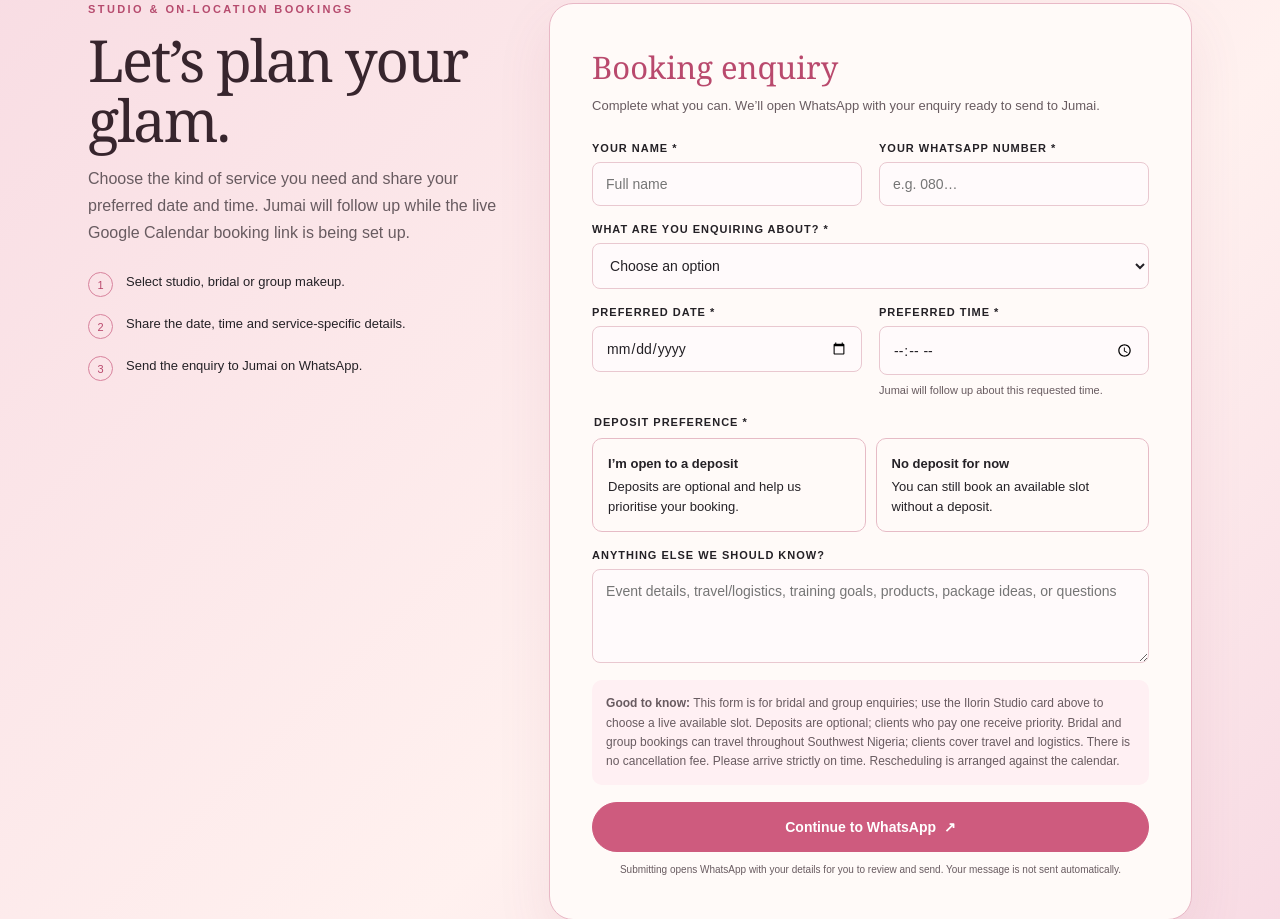
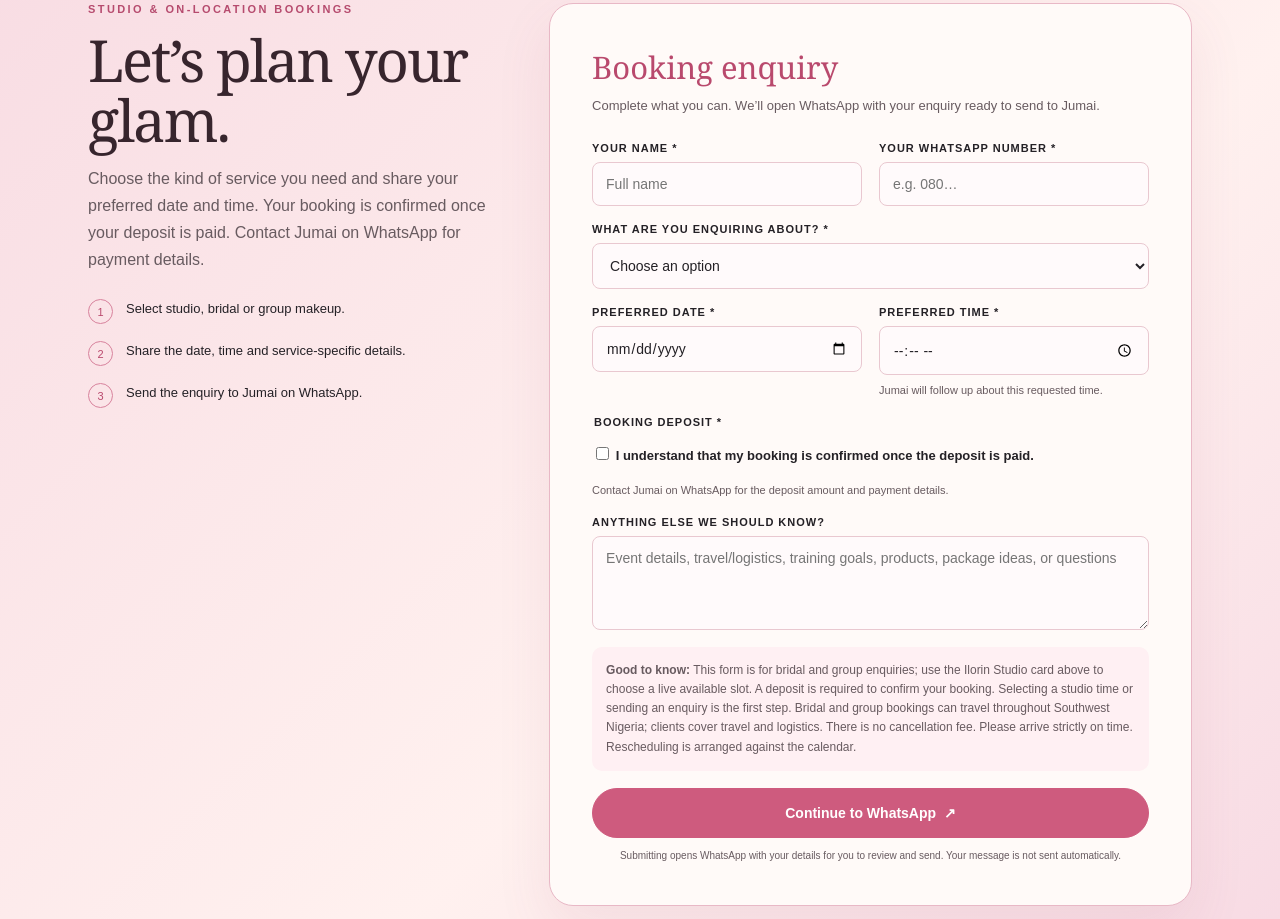
Before and after one commit to beautybyjumai/beautybyjumai.github.io, a plain HTML site: page index.html in a window 1280 px wide. Shown: the part 2511-3430 px from the top of the page. Drawn offline with Linux system fonts and the light colour scheme.

Commit message:
Require a deposit to confirm bookings

```diff
--- a/index.html
+++ b/index.html
@@ -52,7 +52,7 @@
     <section class="section" id="services">
       <div class="section-head"><div class="eyebrow">The occasion, your way</div><h2 class="serif">Makeup for the moments that matter.</h2><p>Tell us what you’re celebrating and we’ll confirm the best service, timing and quote for your event.</p></div>
       <div class="service-grid">
-        <article class="service"><small>01 · Studio · MFM, Tanke</small><h3>Walk-in studio</h3><p>Visit Jumai’s Ilorin studio for an available makeup service.</p><p><strong>Studio session: ₦30,000</strong></p><p><strong>Address:</strong> MFM, Tanke, Ilorin, Kwara State · Postcode KW-07-A27-KG-07</p><a class="button light" href="https://calendar.app.google/MheejNmqJobHLPL36" target="_blank" rel="noopener noreferrer">Choose a studio slot ↗</a><a class="button dark" href="https://www.google.com/maps/search/?api=1&query=8.4699986%2C4.6207949" target="_blank" rel="noopener noreferrer">Get directions ↗</a></article>
+        <article class="service"><small>01 · Studio · MFM, Tanke</small><h3>Walk-in studio</h3><p>Visit Jumai’s Ilorin studio for an available makeup service.</p><p><strong>Studio session: ₦30,000</strong></p><p><strong>Address:</strong> MFM, Tanke, Ilorin, Kwara State · Postcode KW-07-A27-KG-07</p><a class="button light" href="https://calendar.app.google/MheejNmqJobHLPL36" target="_blank" rel="noopener noreferrer">Choose a studio slot ↗</a><p>A deposit is required to confirm your studio booking. <a href="https://wa.me/2347068648985">Ask Jumai for payment details.</a></p><a class="button dark" href="https://www.google.com/maps/search/?api=1&query=8.4699986%2C4.6207949" target="_blank" rel="noopener noreferrer">Get directions ↗</a></article>
         <article class="service"><small>02 · Wedding</small><h3>Bridal glam</h3><p>For your wedding day, traditional ceremony or another bridal moment. Share your event date and venue for travel planning.</p></article>
         <article class="service inquiry"><small>03 · Together</small><h3>Group makeup</h3><p>Getting ready with your bridal party, family or a larger group? Tell us how many people need makeup and where the event is.</p></article>
         <article class="service"><small>04 · Celebrations</small><h3>Glam & occasion looks</h3><p>From soft glam to full glam, for events and celebrations.</p><a class="button light" href="#book">Enquire on WhatsApp ↗</a></article>
@@ -67,7 +67,7 @@
     </section>
     <section class="booking-wrap" id="book">
       <div class="booking" id="how-it-works">
-        <div class="booking-copy"><div class="eyebrow">Studio & on-location bookings</div><h2 class="serif">Let’s plan your glam.</h2><p>Choose the kind of service you need and share your preferred date and time. Jumai will follow up while the live Google Calendar booking link is being set up.</p>
+        <div class="booking-copy"><div class="eyebrow">Studio & on-location bookings</div><h2 class="serif">Let’s plan your glam.</h2><p>Choose the kind of service you need and share your preferred date and time. Your booking is confirmed once your deposit is paid. Contact Jumai on WhatsApp for payment details.</p>
           <ol class="steps"><li><span class="num">1</span><span>Select studio, bridal or group makeup.</span></li><li><span class="num">2</span><span>Share the date, time and service-specific details.</span></li><li><span class="num">3</span><span>Send the enquiry to Jumai on WhatsApp.</span></li></ol>
         </div>
         <div class="form-card"><h3>Booking enquiry</h3><p>Complete what you can. We’ll open WhatsApp with your enquiry ready to send to Jumai.</p>
@@ -82,12 +82,9 @@
             <div class="field service-dependent" data-for="travel"><label for="city">Event city / town *</label><input id="city" name="city" placeholder="e.g. Ilorin, Ibadan, Lagos"></div>
             <div class="field service-dependent full" data-for="travel"><label for="venue">Event venue or area</label><input id="venue" name="venue" placeholder="Venue name or neighbourhood"></div>
             <div class="field full service-dependent" data-for="studio"><span class="help">Studio bookings are at MFM, Tanke, Ilorin, Kwara State (postcode KW-07-A27-KG-07).</span></div>
-            <fieldset class="choice-set"><legend class="legend">Deposit preference *</legend><div class="choices">
-              <div class="choice"><input type="radio" id="deposit-yes" name="deposit" value="I would like to discuss making a deposit" required><label for="deposit-yes"><strong>I’m open to a deposit</strong>Deposits are optional and help us prioritise your booking.</label></div>
-              <div class="choice"><input type="radio" id="deposit-no" name="deposit" value="I prefer not to make a deposit now"><label for="deposit-no"><strong>No deposit for now</strong>You can still book an available slot without a deposit.</label></div>
-            </div></fieldset>
+            <fieldset class="choice-set"><legend class="legend">Booking deposit *</legend><p><label style="text-transform:none;letter-spacing:normal;font-size:13px"><input type="checkbox" name="deposit" value="I understand that my booking is confirmed once the deposit is paid" required> I understand that my booking is confirmed once the deposit is paid.</label></p><span class="help">Contact Jumai on WhatsApp for the deposit amount and payment details.</span></fieldset>
             <div class="field full"><label for="notes">Anything else we should know?</label><textarea id="notes" name="notes" placeholder="Event details, travel/logistics, training goals, products, package ideas, or questions"></textarea></div>
-            <div class="policy"><strong>Good to know:</strong> This form is for bridal and group enquiries; use the Ilorin Studio card above to choose a live available slot. Deposits are optional; clients who pay one receive priority. Bridal and group bookings can travel throughout Southwest Nigeria; clients cover travel and logistics. There is no cancellation fee. Please arrive strictly on time. Rescheduling is arranged against the calendar.</div>
+            <div class="policy"><strong>Good to know:</strong> This form is for bridal and group enquiries; use the Ilorin Studio card above to choose a live available slot. A deposit is required to confirm your booking. Selecting a studio time or sending an enquiry is the first step. Bridal and group bookings can travel throughout Southwest Nigeria; clients cover travel and logistics. There is no cancellation fee. Please arrive strictly on time. Rescheduling is arranged against the calendar.</div>
             <button class="button dark submit" type="submit">Continue to WhatsApp <span aria-hidden="true">↗</span></button>
             <div class="fine">Submitting opens WhatsApp with your details for you to review and send. Your message is not sent automatically.</div>
           </form>
@@ -136,7 +133,7 @@
         `Preferred start time: ${d.get('time')||'Flexible / to confirm'}`,
         ...(d.get('city')?[`Event city / town: ${d.get('city')}`]:[]),
         ...(d.get('venue')?[`Venue / area: ${d.get('venue')}`]:[]),
-        `Deposit preference: ${d.get('deposit')}`,
+        `Deposit acknowledgement: ${d.get('deposit')}`,
         `Additional details: ${d.get('notes')||'None'}`,
         '',
         'This is my preferred date and time. Please let me know if it is available.'
```
